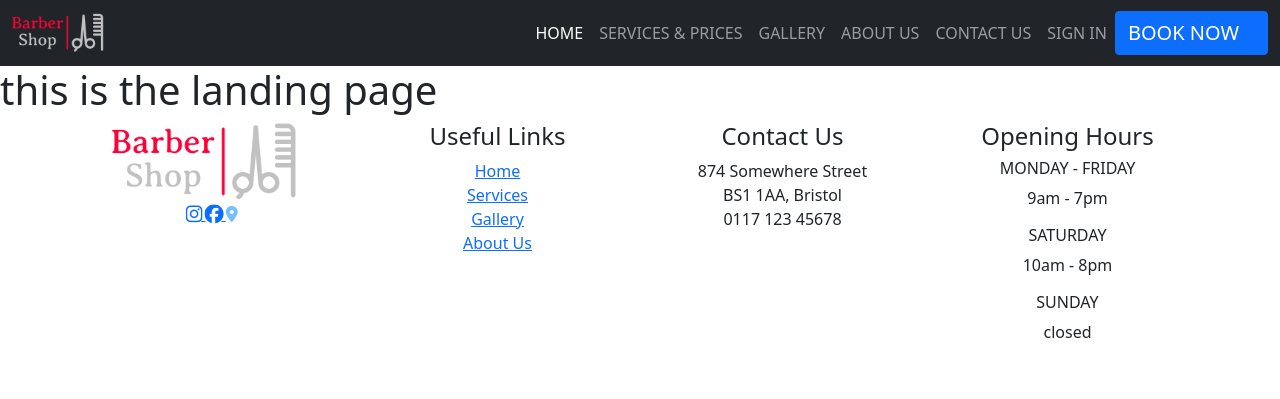
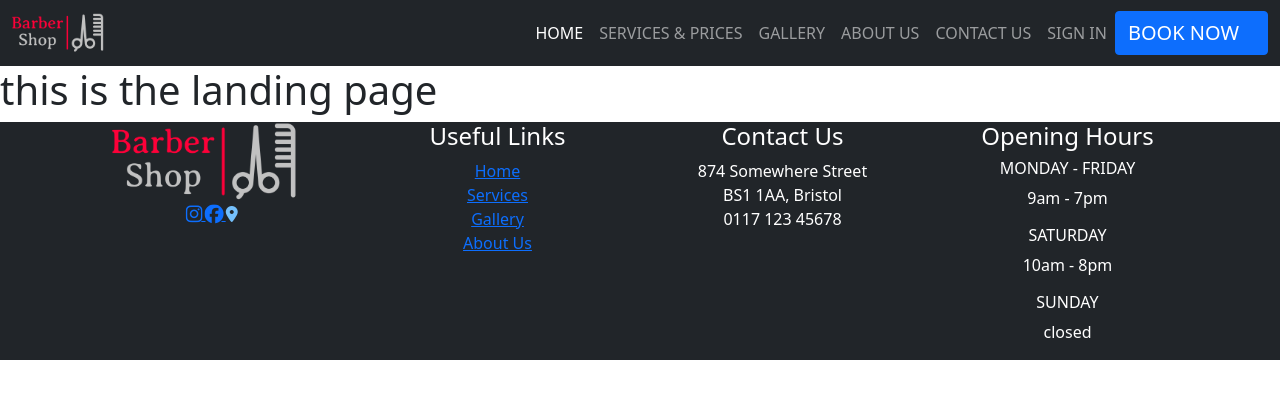
Before and after one commit to huss-al/barber_shop, a Django app: page / in a window 1280 px wide. Shown: the top 399 px of the page. Run offline with Django 4.2, Linux system fonts and the light colour scheme; some libraries are stand-ins or nearby versions.

Commit message:
base.html ready for design but MPV achieved

```diff
--- a/profiles/templates/base.html
+++ b/profiles/templates/base.html
@@ -51,7 +51,7 @@
     {% block content %}
     {% endblock %}
 
-<footer>
+<footer class="bg-dark">
     <div class="container">
         <div class="row text-center">
             <div class="col-12 col-md-3">
@@ -77,7 +77,7 @@
                 </div>
             </div>
             <div class="col-12 col-md-3 text-center">
-                <h4>Useful Links</h4>
+                <h4 class="text-white">Useful Links</h4>
                 <ul class="list-unstyled">
                     <li>
                         <a href="">Home</a>
@@ -94,14 +94,14 @@
                 </ul>
             </div>
             <div class="col-12 col-md-3">
-                <h4>Contact Us</h4>
-                <ul class="list-unstyled">
+                <h4 class="text-white">Contact Us</h4>
+                <ul class="list-unstyled text-white">
                     <li>874 Somewhere Street</li>
                     <li>BS1 1AA, Bristol</li>
                     <li>0117 123 45678</li>
                 </ul>
             </div>
-            <div class="col-12 col-md-3">
+            <div class="col-12 col-md-3 text-white">
                 <h4>Opening Hours</h4>
                 <h6>MONDAY - FRIDAY</h6>
                 <p>9am - 7pm</p>
```
